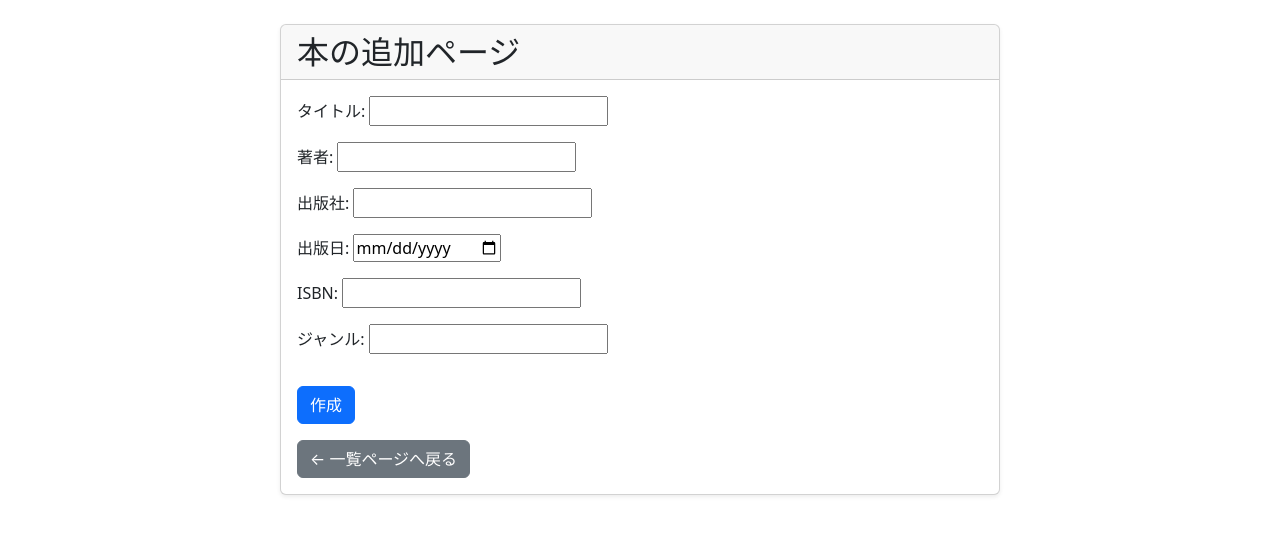
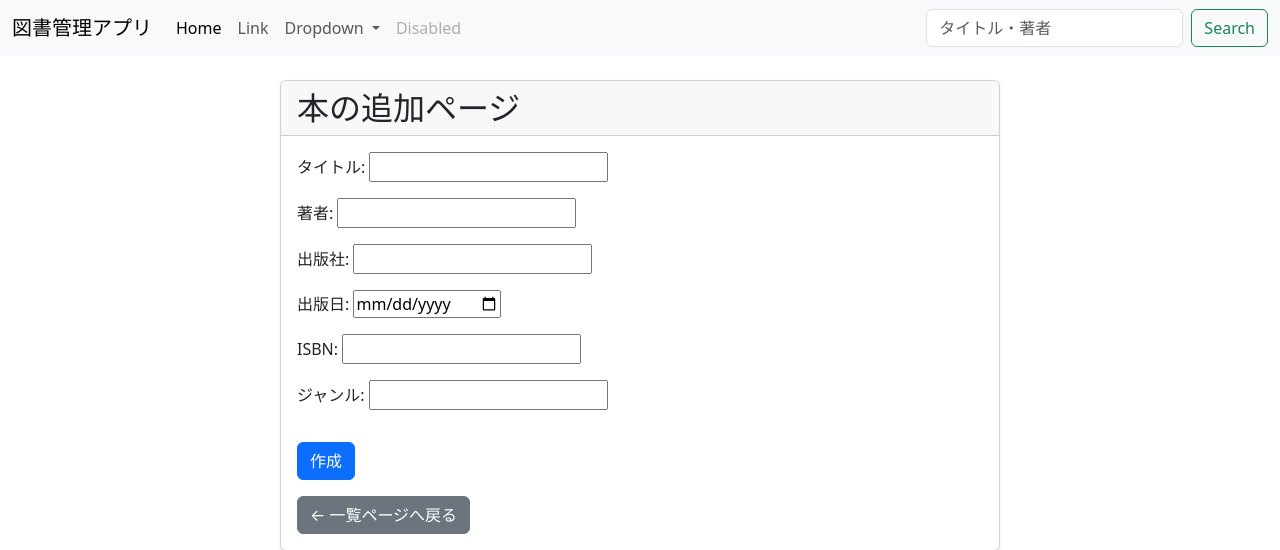
Before and after one commit to kodai-kodai/DjangoKimatsu, a Django app: page /insert/ in a window 1280 px wide. Shown: the top 550 px of the page. Run offline with Django 4.2, Linux system fonts and the light colour scheme; some libraries are stand-ins or nearby versions.

Commit message:
色々修正

```diff
--- a/booksManage/forms.py
+++ b/booksManage/forms.py
@@ -10,3 +10,13 @@ class BookForm(forms.ModelForm):
         widgets = {
             'published_date': forms.DateInput(attrs={'type': 'date'})
         }
+
+class SearchForm(forms.Form):
+    words = forms.CharField(
+        label='',
+        max_length=50,
+        widget=forms.TextInput(attrs={
+            'class':'form-control me-2',
+            'placeholder':'キーワードを入力',
+        })
+    )
--- a/booksManage/urls.py
+++ b/booksManage/urls.py
@@ -7,5 +7,6 @@ urlpatterns = [
     path('insert/', views.BooksInsertView.as_view(), name='insert'),
     path('<int:pk>/delete/', views.BooksDeleteView.as_view(), name="delete"),
     path('<int:pk>/update/', views.BooksUpdateView.as_view(), name="update"),
+    # path('search/', views.search, name='search'),
 
 ]
--- a/booksManage/views.py
+++ b/booksManage/views.py
@@ -51,3 +51,15 @@ class BooksUpdateView(generic.UpdateView):
     model = Books
     template_name = "insert.html"
     form_class = BookForm
+
+from .forms import SearchForm       # forms.pyからsearchFormクラスをインポート
+# 検索機能のビュー
+def search(request):
+    articles = None # 検索結果を格納する変数を初期化
+    searchform = SearchForm(request.GET) # GETリクエストで送信したデータが格納される（詳細は解説にて）
+
+    # Formに正常なデータがあれば
+    if searchform.is_valid():
+        query = searchform.cleaned_data['words']   # queryにフォームが持っているデータを代入
+        articles = Books.objects.filter(content__icontains=query)    # クエリを含むレコードをfilterメソッドで取り出し、articles変数に代入
+        return render(request, 'results.html', {'articles':articles,'searchform':searchform})
--- a/templates/base.html
+++ b/templates/base.html
@@ -8,6 +8,42 @@
     {% bootstrap_css %} {# BootstrapのCSSの読み込み #}
 </head>
 <body>
+    <nav class="navbar navbar-expand-lg bg-body-tertiary">
+    <div class="container-fluid">
+        <a class="navbar-brand" href="#">図書管理アプリ</a>
+        <button class="navbar-toggler" type="button" data-bs-toggle="collapse" data-bs-target="#navbarSupportedContent" aria-controls="navbarSupportedContent" aria-expanded="false" aria-label="Toggle navigation">
+        <span class="navbar-toggler-icon"></span>
+        </button>
+        <div class="collapse navbar-collapse" id="navbarSupportedContent">
+        <ul class="navbar-nav me-auto mb-2 mb-lg-0">
+            <li class="nav-item">
+            <a class="nav-link active" aria-current="page" href="#">Home</a>
+            </li>
+            <li class="nav-item">
+            <a class="nav-link" href="#">Link</a>
+            </li>
+            <li class="nav-item dropdown">
+            <a class="nav-link dropdown-toggle" href="#" role="button" data-bs-toggle="dropdown" aria-expanded="false">
+                Dropdown
+            </a>
+            <ul class="dropdown-menu">
+                <li><a class="dropdown-item" href="#">Action</a></li>
+                <li><a class="dropdown-item" href="#">Another action</a></li>
+                <li><hr class="dropdown-divider"></li>
+                <li><a class="dropdown-item" href="#">Something else here</a></li>
+            </ul>
+            </li>
+            <li class="nav-item">
+            <a class="nav-link disabled">Disabled</a>
+            </li>
+        </ul>
+        <form class="d-flex" role="search">
+        <input class="form-control me-2" type="search" placeholder="タイトル・著者" aria-label="Search">
+            <button class="btn btn-outline-success" type="submit">Search</button>
+        </form>
+        </div>
+    </div>
+    </nav>
     <div class="container">
     {% block content %}
     {% comment %} 各ページのコンテンツが挿入される {% endcomment %}
```
Also changed, not shown: templates/results.html (added, +16 -0 lines).
